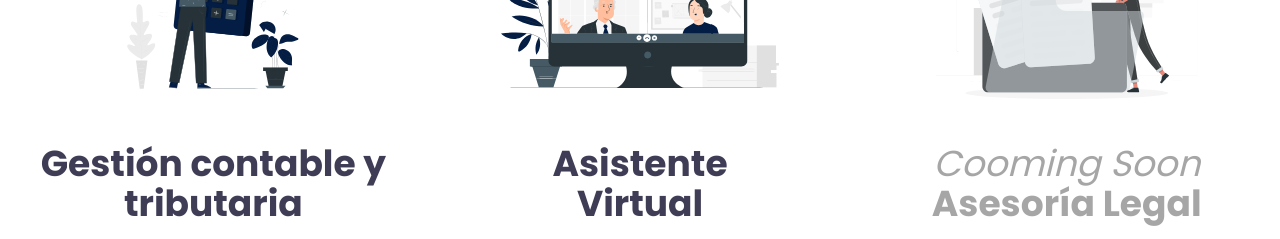
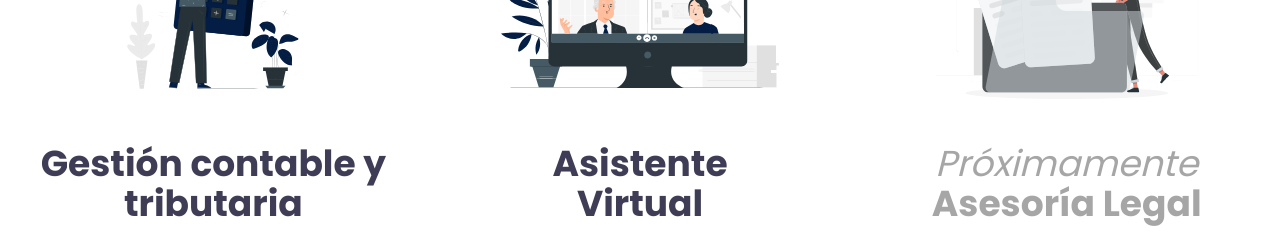
Before and after one commit to Groway-Studio/backoffice-landing, a React (Create React App) app: page / in a window 1280 px wide. Shown: the part 960-1199 px from the top of the page. Built offline with nearby package versions, Linux system fonts and the light colour scheme.

Commit message:
Fixing typo

```diff
--- a/src/component/services.tsx
+++ b/src/component/services.tsx
@@ -24,7 +24,7 @@ export default function Hero() {
             </div>
             <div className="col disabled">
               <img src={consultancyIlus} className="consultancyIlus" alt="" />
-              <h2 className="disabled"> <span className="italic">Cooming Soon</span> Asesoría Legal</h2>
+              <h2 className="disabled"> <span className="italic">Próximamente</span> Asesoría Legal</h2>
               <p>Cuenta con asesoría legal cuando la necesites para que puedas respaldar las decisiones de tu negocio.</p>
             </div>
           </div>
```
